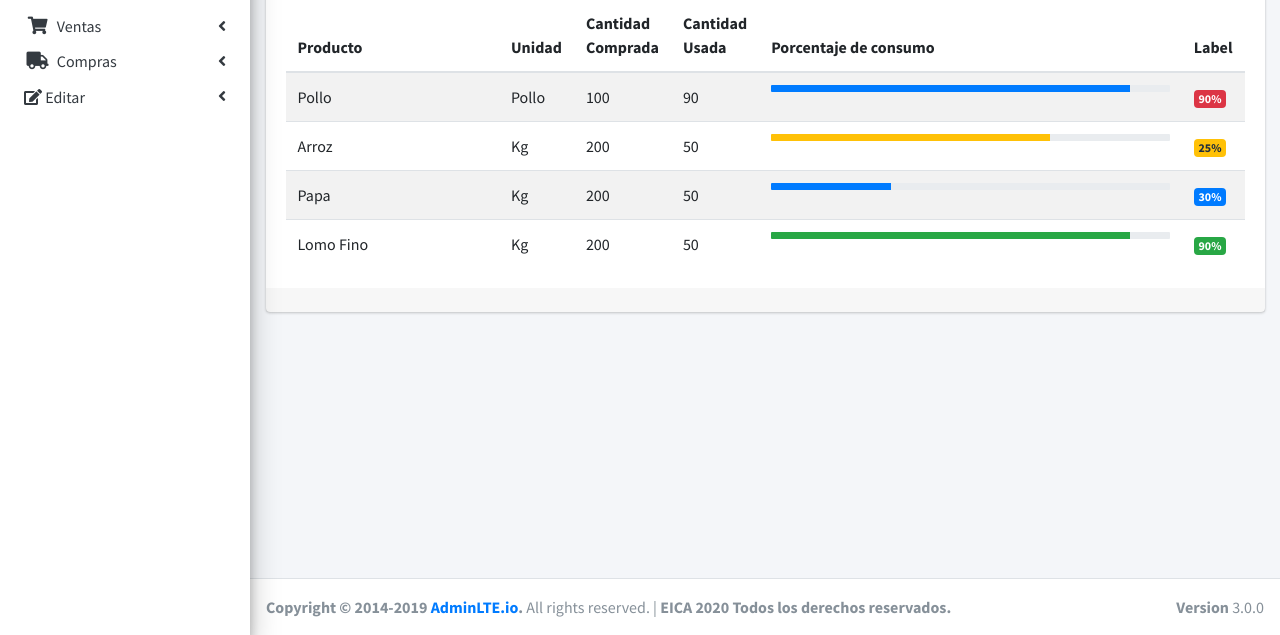
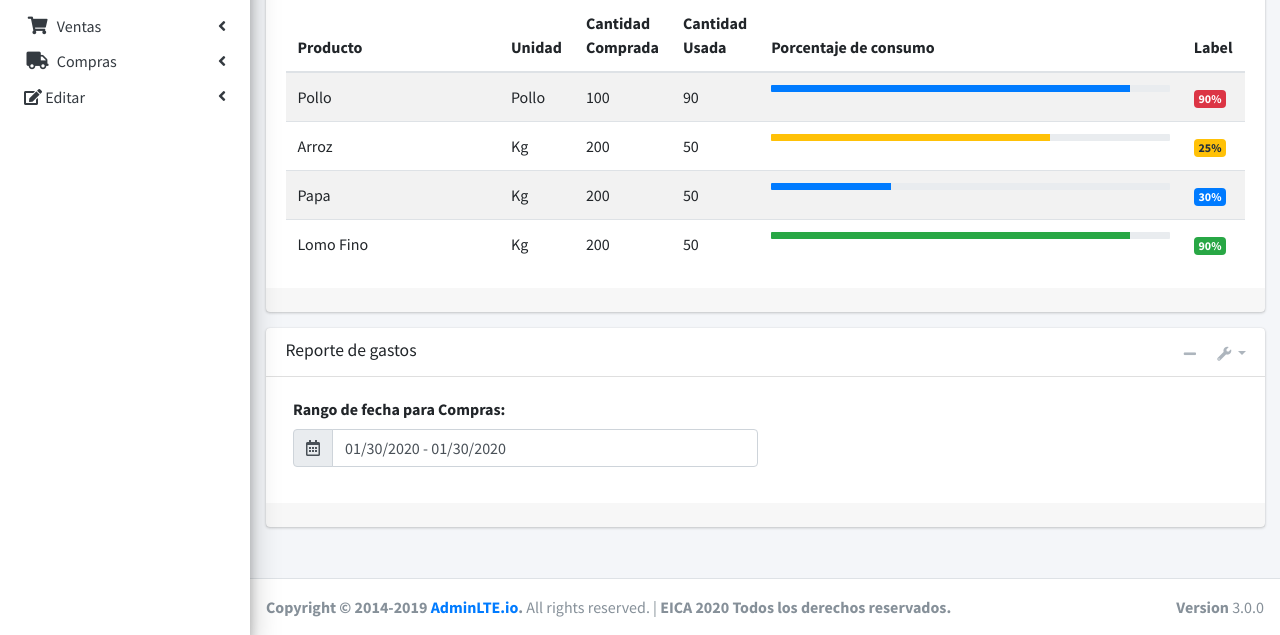
Before and after one commit to AbelardoDV/django_eica, a Django app: template eica/templates/dashboard/reporte_economico.html in a window 1280 px wide. Shown: the part 165-800 px from the top of the page. Run offline with Django 3.2, Linux system fonts and the light colour scheme; the template is opened without the code that fills it, so the values that code supplies are empty; some libraries are stand-ins or nearby versions.

Commit message:
DateRangePicker para reporte economico

```diff
--- a/eica/templates/dashboard/reporte_economico.html
+++ b/eica/templates/dashboard/reporte_economico.html
@@ -5,6 +5,8 @@
 
 {% block cabecera %}
 <!-- Agregar aquí contenido de <head>-->
+  <!-- daterange picker -->
+  <link rel="stylesheet" href="{% static 'plugins/daterangepicker/daterangepicker.css' %}">
 
 {% endblock cabecera %}
 
@@ -124,6 +126,63 @@
             </div>
         </div>
         <!-- /.row -->
+        <div class="row">
+            <div class="col-md-12">
+                <div class="card">
+                    <div class="card-header">
+                        <h5 class="card-title">Reporte de gastos</h5>
+                        <div class="card-tools">
+                            <button type="button" class="btn btn-tool" data-card-widget="collapse">
+                                <i class="fas fa-minus"></i>
+                            </button>
+                            <div class="btn-group">
+                                <button type="button" class="btn btn-tool dropdown-toggle" data-toggle="dropdown">
+                                    <i class="fas fa-wrench"></i>
+                                </button>
+                                <div class="dropdown-menu dropdown-menu-right" role="menu">
+                                    <a href="#" class="dropdown-item">Falta agregar acciones</a>
+                                    <a class="dropdown-divider"></a> <!-- Es un divisor-->
+
+                                </div>
+                            </div>
+
+                        </div>
+                    </div>
+                    <!-- /.card-header -->
+                    <div class="card-body">
+
+                        <!-- Date range -->
+                        <div class="form-group col-md-6">
+                            <label>Rango de fecha para Compras:</label>
+
+                            <div class="input-group">
+                                <div class="input-group-prepend">
+                                    <span class="input-group-text">
+                                        <i class="far fa-calendar-alt"></i>
+                                    </span>
+                                </div>
+                                <input type="text" class="form-control float-right" id="reservation">
+                            </div>
+                            <!-- /.input group -->
+                        </div>
+                        <!-- /.form group -->
+
+
+
+
+                    </div>
+                    <!-- ./card-body -->
+                    <div class="card-footer">
+                        <div class="row">
+                        </div>
+                        <!-- /.row -->
+                    </div>
+                    <!-- /.card-footer -->
+                </div>
+                <!-- /.card -->
+            </div>
+        </div>
+        <!-- /.row -->
     </div>
     <!-- /.container-fluid -->
 </div>
@@ -133,10 +192,19 @@
 {% endblock contenido %}
 
 
-{% block pie %}
+{% block pie %}<!-- Agregar aquí JS-->
 
-<!-- Agregar aquí JS-->
+<!-- date-range-picker -->
+<script src="{% static 'plugins/moment/moment.min.js' %}"></script>
+<script src="{% static 'plugins/daterangepicker/daterangepicker.js' %}"></script>
 
+<script type="text/javascript">
+ $(document).ready(function () {
+   //Date range picker
+    $('#reservation').daterangepicker();
+ });
+
+</script>
 
 
 {% endblock pie %}
```
Also changed, not shown: eica/eica/views.py (+4 -4 lines), eica/templates/compras_productos.html (+4 -5 lines). Lines whose indentation alone changed are shown as unchanged.
